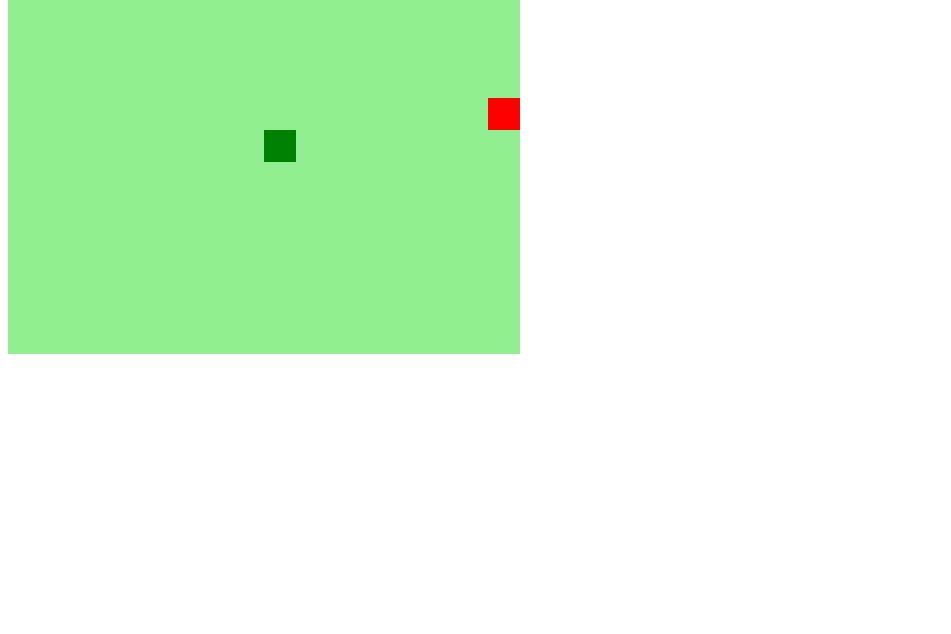
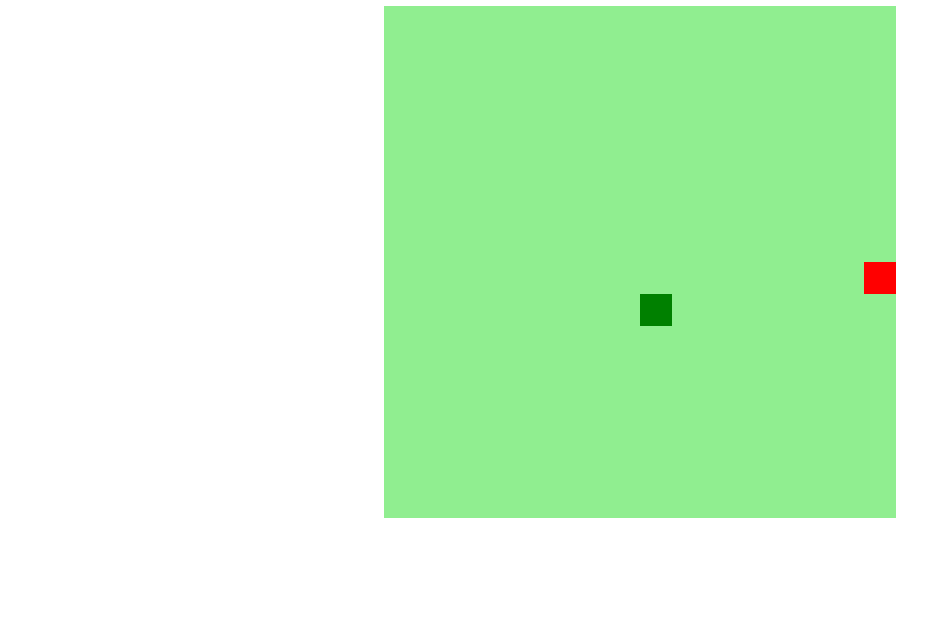
Before and after one commit to MRonald/jogo-cobrinha, a plain HTML site: page index.html in a window 1280 px wide. Shown: the part 166-800 px from the top of the page, without its empty margins (0-951 px from the left). Drawn offline with Linux system fonts and the light colour scheme.

Commit message:
Estilizacao da interface

```diff
--- a/css/style.css
+++ b/css/style.css
@@ -0,0 +1,10 @@
+body {
+    height: 95vh;
+    width: 95;
+    display: flex;
+    justify-content: center;
+    align-items: center;
+    flex-direction: column;
+    color: green;
+    text-transform: uppercase;
+}
--- a/index.html
+++ b/index.html
@@ -8,6 +8,7 @@
     <title>Snake Game</title>
 </head>
 <body>
+    <h1>Snake Game</h1>
     <canvas id="snake" width="512" height="512"></canvas>
 </body>
 </html>
```
